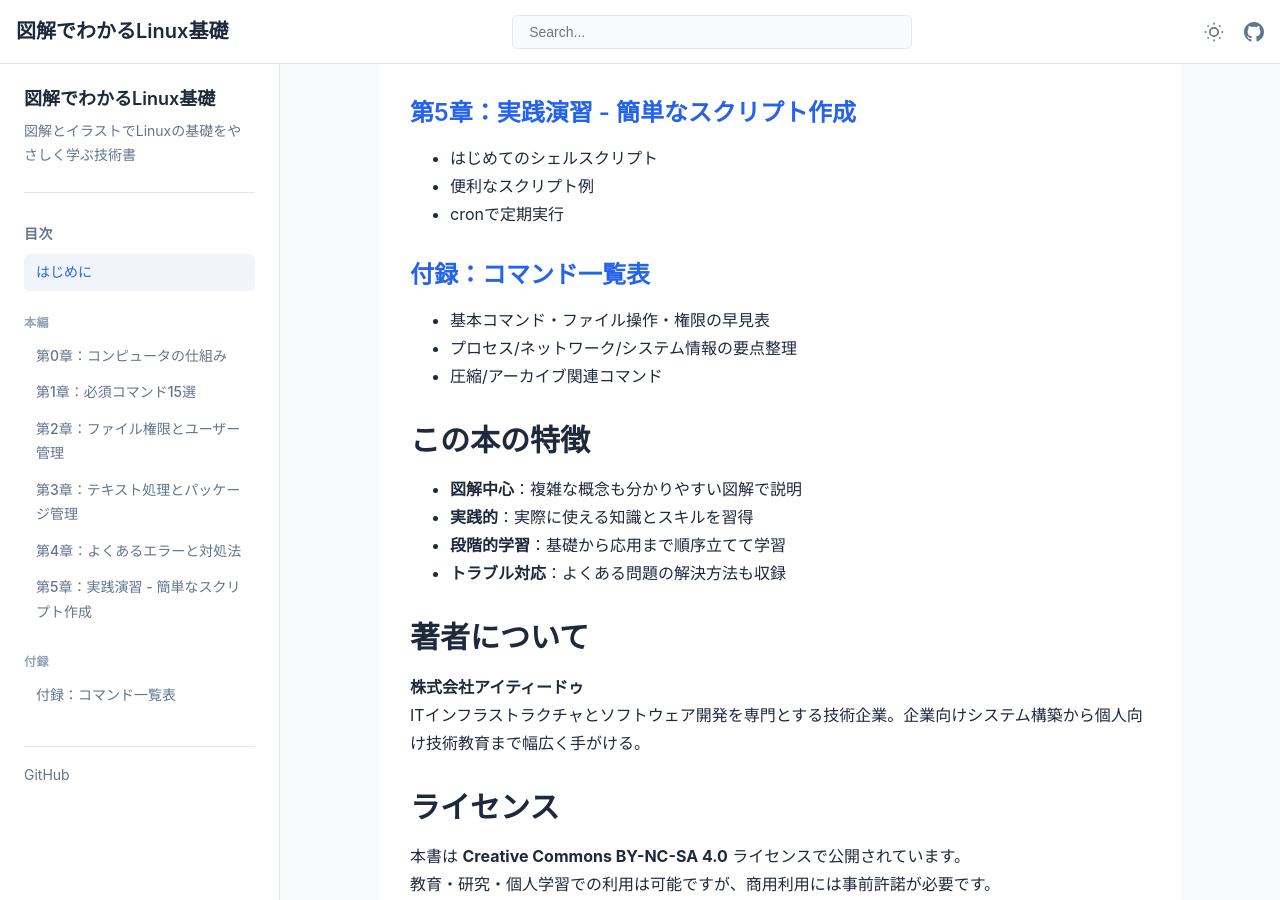
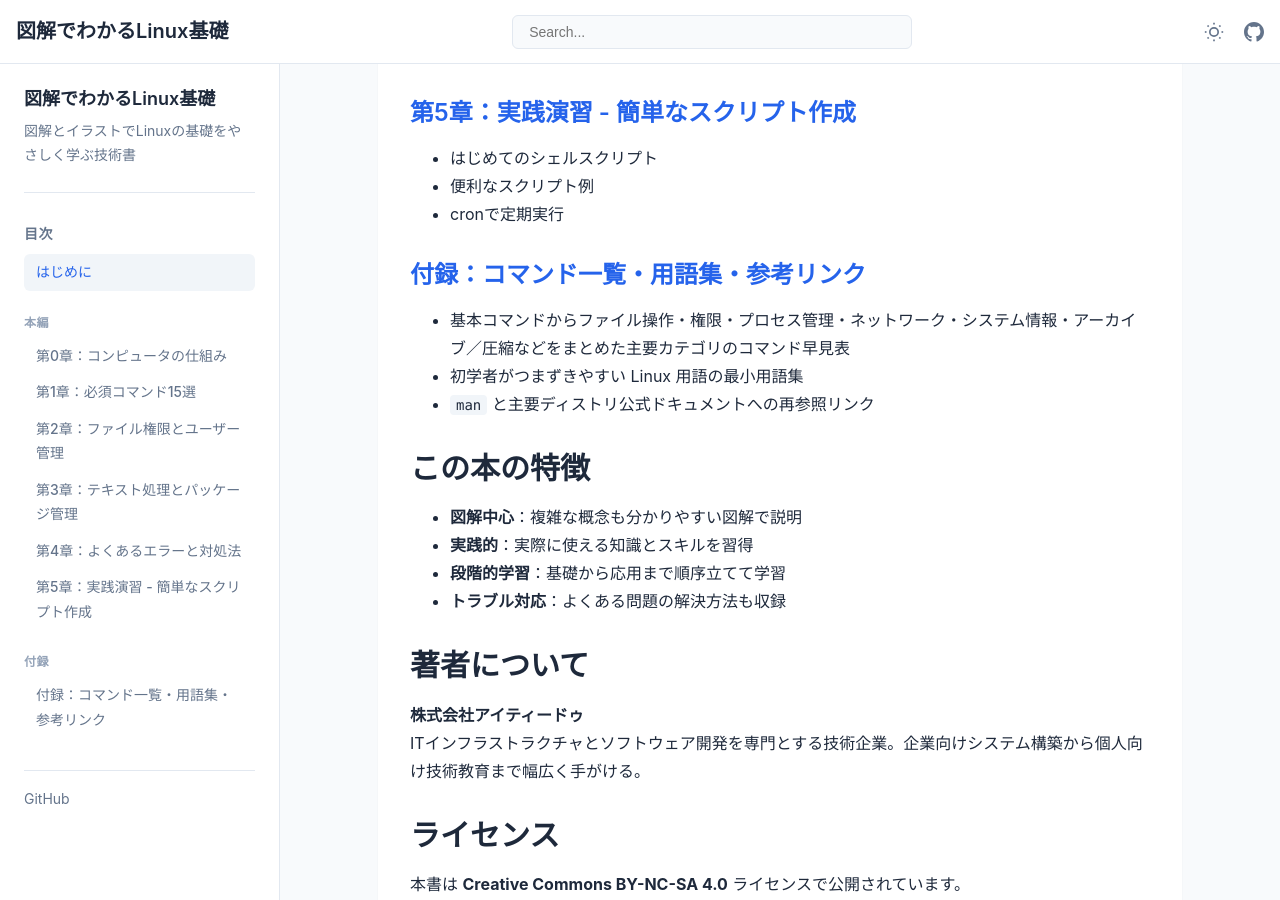
Before and after one commit to itdojp/illustrated-linux-basics-book, a Jekyll site: the page built from docs/index.md, in a window 1280 px wide and 900 px high, scrolled down 2305 px. Built offline with Jekyll 4.4.1, drawn with Linux system fonts in a browser that asks for light colours.

Commit message:
Fix #83: add glossary and references to appendix (#84)
* fix: add glossary and references to appendix

* Address appendix review feedback

```diff
--- a/docs/_data/navigation.yml
+++ b/docs/_data/navigation.yml
@@ -13,5 +13,5 @@
   path: /chapter5/
 
 appendices:
-- title: 付録：コマンド一覧表
+- title: 付録：コマンド一覧・用語集・参考リンク
   path: /appendix/
--- a/docs/appendix/index.md
+++ b/docs/appendix/index.md
@@ -1,11 +1,11 @@
 ---
 layout: chapter
-title: "付録：コマンド一覧表"
+title: "付録：コマンド一覧・用語集・参考リンク"
 chapter: appendix
 ---
 
 <div class="section">
-    <h1>付録：コマンド一覧表</h1>
+    <h1>付録：コマンド一覧・用語集・参考リンク</h1>
 
     <h2>基本コマンド</h2>
 
@@ -403,6 +403,96 @@
         </ul>
     </div>
 
+    <h2>最小用語集</h2>
+
+    <table class="comparison-table">
+        <thead>
+            <tr>
+                <th>用語</th>
+                <th>意味</th>
+                <th>最初に出てくる章の目安</th>
+            </tr>
+        </thead>
+        <tbody>
+            <tr>
+                <td>シェル</td>
+                <td>コマンドを受け取り、OSへ処理を依頼するプログラム。代表例は <code>bash</code>。</td>
+                <td>第1章</td>
+            </tr>
+            <tr>
+                <td>ディストリビューション</td>
+                <td>Linux カーネルに各種ソフトウェアや管理方針を組み合わせた配布形態。Ubuntu や RHEL 系など。</td>
+                <td>第0章 / 第3章</td>
+            </tr>
+            <tr>
+                <td>パッケージマネージャー</td>
+                <td>ソフトウェアのインストール、更新、削除をまとめて管理する仕組み。<code>apt</code>、<code>dnf</code>、<code>yum</code> など。</td>
+                <td>第3章</td>
+            </tr>
+            <tr>
+                <td>プロセス</td>
+                <td>実行中のプログラム。1つのコマンドやサービスが動作すると、OS上ではプロセスとして管理される。</td>
+                <td>第1章 / 第4章</td>
+            </tr>
+            <tr>
+                <td>PID</td>
+                <td>各プロセスに付与される識別番号。<code>ps</code> や <code>top</code> で確認し、<code>kill</code> の対象にする。</td>
+                <td>第1章</td>
+            </tr>
+            <tr>
+                <td>root</td>
+                <td>Linux の管理者権限を持つ特別なユーザー。操作範囲が広いため、日常作業での常用は避ける。</td>
+                <td>第2章 / 第4章</td>
+            </tr>
+            <tr>
+                <td>sudo</td>
+                <td>必要な場面だけ一時的に管理者権限でコマンドを実行する仕組み。</td>
+                <td>第2章 / 第4章</td>
+            </tr>
+            <tr>
+                <td>権限（r/w/x）</td>
+                <td>読み取り、書き込み、実行の可否を表す基本ルール。所有者、グループ、その他で別々に設定する。</td>
+                <td>第2章</td>
+            </tr>
+            <tr>
+                <td>ホームディレクトリ</td>
+                <td>各ユーザーの作業開始地点。通常は <code>~</code> で表す。</td>
+                <td>第1章</td>
+            </tr>
+            <tr>
+                <td>標準入力 / 標準出力</td>
+                <td>コマンドが受け取る入力と、画面やファイルへ出す結果。パイプやリダイレクトの理解に必要。</td>
+                <td>第1章 / 第3章</td>
+            </tr>
+        </tbody>
+    </table>
+
+    <h2>さらに確認したいときの参照先</h2>
+
+    <div class="explanation">
+        <h3>まずは <code>man</code> を引く</h3>
+        <ul>
+            <li><code>man 1 ls</code> - コマンドの基本的な使い方を確認する</li>
+            <li><code>man 1 chmod</code> - 権限指定の詳細を確認する</li>
+            <li><code>man 7 hier</code> - Linux の標準的なディレクトリ構成を確認する</li>
+            <li><code>man 1 bash</code> - シェルの基本挙動を確認する</li>
+        </ul>
+
+        <h3>主要ディストリビューションの公式ドキュメント</h3>
+        <ul>
+            <li><a href="https://help.ubuntu.com/" target="_blank" rel="noopener noreferrer">Ubuntu Documentation</a></li>
+            <li><a href="https://docs.redhat.com/" target="_blank" rel="noopener noreferrer">Red Hat Documentation</a></li>
+            <li><a href="https://www.debian.org/doc/" target="_blank" rel="noopener noreferrer">Debian Documentation</a></li>
+        </ul>
+
+        <h3>学習を続けるときの見方</h3>
+        <ul>
+            <li>まず本書の該当章で全体像をつかみ、次に <code>man</code> でコマンド単位の詳細を確認する</li>
+            <li>ディストリ差分が出てきたら、使っているディストリビューションの公式ドキュメントを優先する</li>
+            <li>本番環境で試す前に、手元の検証環境や仮想マシンで再現してから実行する</li>
+        </ul>
+    </div>
+
     <div class="key-point">
         <strong>目次へ：</strong><a href="../">目次</a>に戻り、必要な章を参照してください。
     </div>
--- a/docs/index.md
+++ b/docs/index.md
@@ -75,10 +75,10 @@
 - 便利なスクリプト例
 - cronで定期実行
 
-### [付録：コマンド一覧表](./appendix/)
-- 基本コマンド・ファイル操作・権限の早見表
-- プロセス/ネットワーク/システム情報の要点整理
-- 圧縮/アーカイブ関連コマンド
+### [付録：コマンド一覧・用語集・参考リンク](./appendix/)
+- 基本コマンドからファイル操作・権限・プロセス管理・ネットワーク・システム情報・アーカイブ／圧縮などをまとめた主要カテゴリのコマンド早見表
+- 初学者がつまずきやすい Linux 用語の最小用語集
+- `man` と主要ディストリ公式ドキュメントへの再参照リンク
 
 ## この本の特徴
 
```
